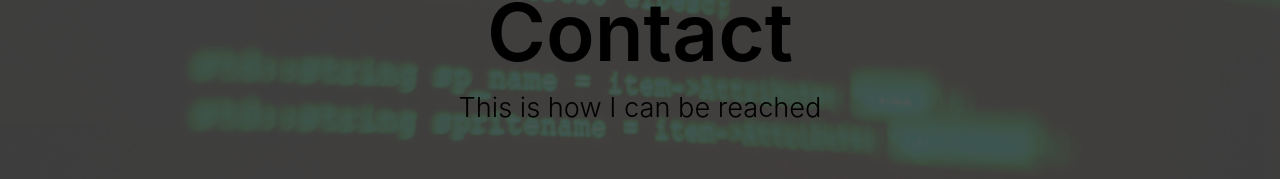
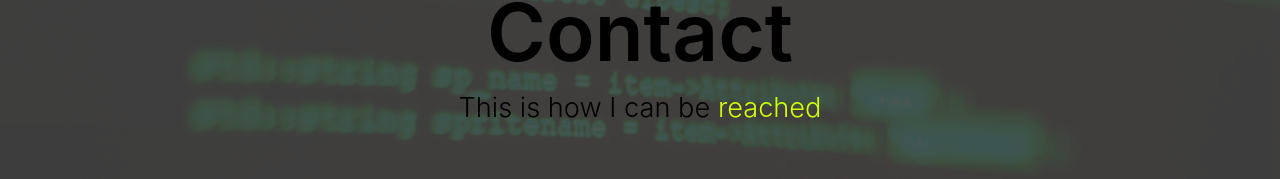
Before and after one commit to tzontzy13/portfolio, a plain HTML site: page contact.html in a window 1280 px wide. Shown: the part 130-309 px from the top of the page. Drawn offline with nearby package versions, Linux system fonts and the light colour scheme.

Commit message:
Update contact.html

```diff
--- a/contact.html
+++ b/contact.html
@@ -32,7 +32,7 @@
                 <div class="jumbotron jumbotron-fluid">
                     <div class="container">
                         <h1 class="display-4">Contact</h1>
-                        <p class="lead">This is how I can be reached</p>
+                        <p class="lead">This is how I can be <span class="text-special">reached</span></p>
                     </div>
                 </div>
             </div>
```
